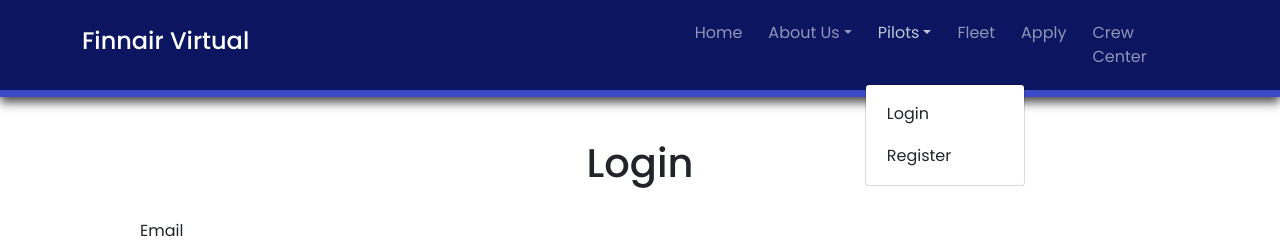
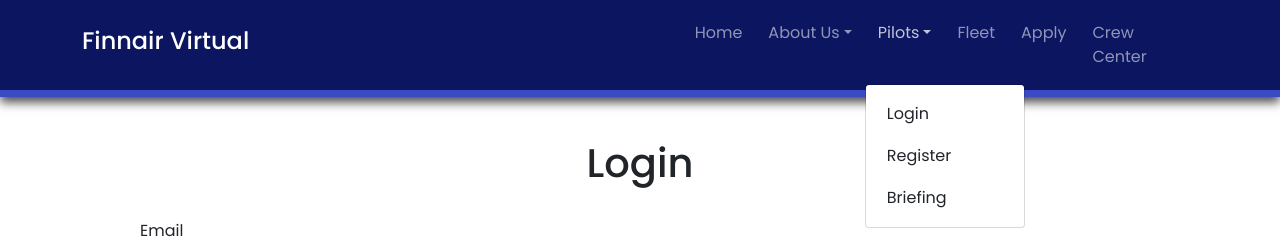
Before and after one commit to huss-a/ayv-site, a Next.js app in the folder client/: page /pilots/login in a window 1280 px wide. Both pictures are taken after a click on the button "Pilots". Shown: the top 249 px of the page. Built offline with nearby package versions, Linux system fonts and the light colour scheme.

Commit message:
minor changes

```diff
--- a/client/components/Layout/Navbar.tsx
+++ b/client/components/Layout/Navbar.tsx
@@ -126,6 +126,14 @@
                     Register
                   </a>
                 </li>
+                <li>
+                  <a
+                    className="dropdown-item"
+                    onClick={() => router.push("/pilots/briefing")}
+                  >
+                    Briefing
+                  </a>
+                </li>
               </ul>
             </li>
             <li className="nav-item">
--- a/client/components/PilotBriefing/PlanFlight.tsx
+++ b/client/components/PilotBriefing/PlanFlight.tsx
@@ -34,7 +34,7 @@
         value={arr}
       />{" "}
       <iframe
-        className="mt-4"
+        className="my-4"
         src="https://fpltoif.com/simbrief"
         height="600px"
         width="100%"
```
